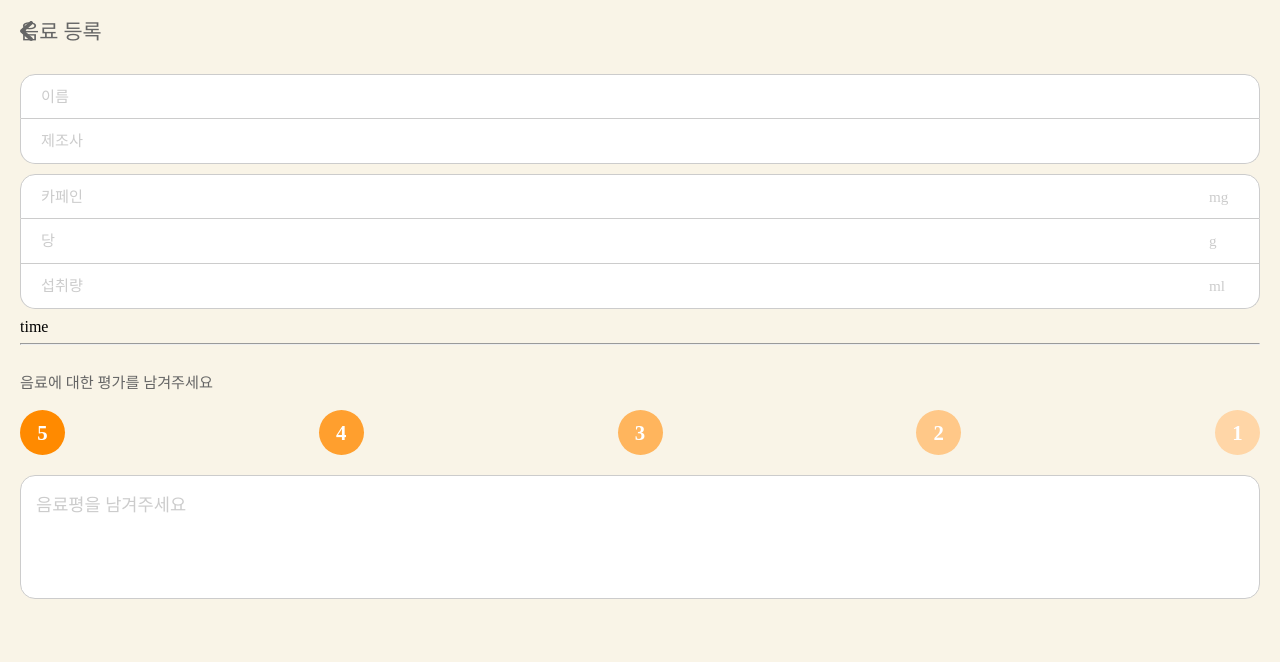
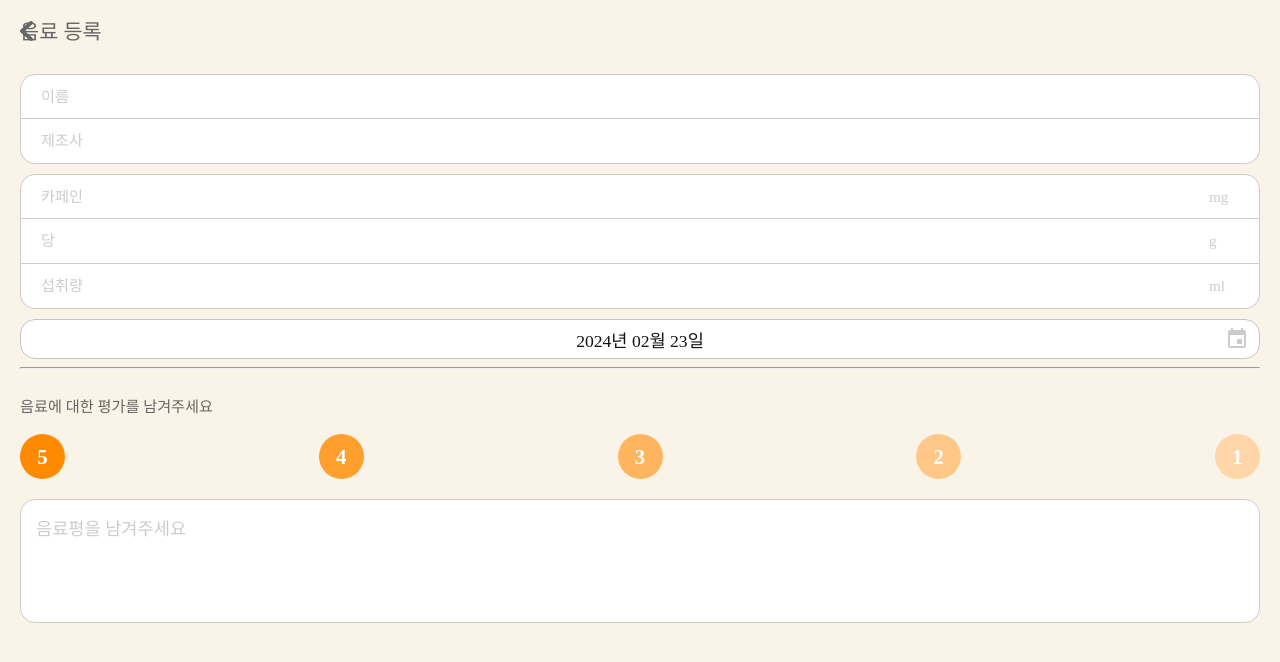
Before and after one commit to coffein-doctor/MST, a Next.js app in the folder mst/: page /beverage/create in a window 1280 px wide. Shown: the top 662 px of the page. Built offline with nearby package versions, Linux system fonts and the light colour scheme; a web font is replaced by a local one.

Commit message:
[FEAT] datepicker 커스텀 1차 완료(action bar, inputtextfield, toolba분리 + selected day정리필요)

```diff
--- a/mst/package.json
+++ b/mst/package.json
@@ -9,9 +9,13 @@
     "lint": "next lint"
   },
   "dependencies": {
-    "@emotion/react": "^11.11.3",
+    "@emotion/react": "^11.11.4",
+    "@emotion/styled": "^11.11.0",
+    "@mui/material": "^5.15.12",
+    "@mui/x-date-pickers": "^6.19.6",
     "@tanstack/react-query": "^5.22.2",
     "@types/recharts": "^1.8.29",
+    "dayjs": "^1.11.10",
     "next": "14.1.0",
     "react": "^18",
     "react-dom": "^18",
--- a/mst/src/app/(mainpage)/beverage/create/page.tsx
+++ b/mst/src/app/(mainpage)/beverage/create/page.tsx
@@ -4,6 +4,7 @@ import { css } from "@emotion/react";
 import TopBar from "@/components/common/TopBar/TopBar";
 import SubmitFormWrapper from "@/components/Beverage/SubmitFormWrapper";
 import RatingForm from "@/components/Beverage/RatingForm";
+import DatePicker from "@/components/Beverage/DatePicker/CustomDatePicker";
 
 function BeverageCreate() {
   const [formData, setFormData] = useState({
@@ -96,7 +97,7 @@ function BeverageCreate() {
           />
         </SubmitFormWrapper>
         {/* 날짜/시간 */}
-        <div>time</div>
+        <DatePicker/>
         {/* 평가 */}
         <RatingForm
           ratingValue={ratingData.ratingValue}
--- a/mst/src/app/(mainpage)/beverage/page.tsx
+++ b/mst/src/app/(mainpage)/beverage/page.tsx
@@ -1,7 +1,6 @@
 "use client";
 import Form from "@/components/common/Form/Form";
 import { css } from "@emotion/react";
-import { LEFTARROW, SEARCH } from "@/assets/icons";
 import BeverageForm from "@/components/Beverage/BeverageForm";
 import { useRouter } from "next/navigation";
 import { useState } from "react";
--- /dev/null
+++ b/mst/src/components/Beverage/DatePicker/CustomDPActionbar.tsx
@@ -0,0 +1,24 @@
+import { Button, DialogActions } from "@mui/material";
+import { PickersActionBarProps } from "@mui/x-date-pickers";
+
+// DatePicker Modal 하단 버튼
+const datePickerButtonStyle = {
+  color: "var(--default-black-color)",
+  borderRadius: "15px",
+};
+export default function CustomDatePickerActionbar(
+  props: PickersActionBarProps
+) {
+  const { onAccept, onCancel } = props;
+
+  return (
+    <DialogActions className={props.className}>
+      <Button onClick={onCancel} sx={datePickerButtonStyle}>
+        취소
+      </Button>
+      <Button onClick={onAccept} sx={datePickerButtonStyle}>
+        확인
+      </Button>
+    </DialogActions>
+  );
+}
--- /dev/null
+++ b/mst/src/components/Beverage/DatePicker/CustomDPInputTextField.tsx
@@ -0,0 +1,27 @@
+import { InputAdornment, TextField, TextFieldProps } from "@mui/material";
+import { CalendarIcon } from "@mui/x-date-pickers";
+
+// DatePicker Modal을 띄우기 전 input
+export function CustomTextField(props: TextFieldProps) {
+  return (
+    <TextField
+      {...props}
+      InputProps={{
+        endAdornment: (
+          <InputAdornment
+            position="end"
+            sx={{
+              position: "fixed",
+              right: "25px",
+              color: "var(--gray-color-4)",
+              width: "30px",
+              height: "60px",
+            }}
+          >
+            <CalendarIcon />
+          </InputAdornment>
+        ),
+      }}
+    />
+  );
+}
--- /dev/null
+++ b/mst/src/components/Beverage/DatePicker/CustomDPToolbar.tsx
@@ -0,0 +1,29 @@
+import { Box } from "@mui/material";
+import { DatePickerToolbar, DatePickerToolbarProps } from "@mui/x-date-pickers";
+import { Dayjs } from "dayjs";
+
+// DatePicker Modal 상단
+export default function CustomDatePickerToolbar(
+  props: DatePickerToolbarProps<Dayjs>
+) {
+  return (
+    <Box className={props.className}>
+      <DatePickerToolbar
+        toolbarFormat="YYYY년 MM월 DD일"
+        toolbarPlaceholder="값이 없습니다"
+        sx={{
+          backgroundColor: "var(--default-back-color)",
+          "& .MuiTypography-overline": {
+            color: "var(--default-caffein-color)",
+            fontSize: "var(--font-size-h6)",
+          },
+          "& .MuiDatePickerToolbar-title": {
+            color: "var( --gray-color-1)",
+            fontSize: "var(--font-size-h2)",
+          },
+        }}
+        {...props}
+      />
+    </Box>
+  );
+}
--- /dev/null
+++ b/mst/src/components/Beverage/DatePicker/CustomDatePicker.tsx
@@ -0,0 +1,84 @@
+import dayjs, { Dayjs } from "dayjs";
+import { AdapterDayjs } from "@mui/x-date-pickers/AdapterDayjs";
+import { LocalizationProvider } from "@mui/x-date-pickers/LocalizationProvider";
+import { MobileDatePicker } from "@mui/x-date-pickers/MobileDatePicker";
+import { useState } from "react";
+import { ThemeProvider, createTheme } from "@mui/material";
+
+import { CustomTextField } from "./CustomDPInputTextField";
+import CustomDatePickerToolbar from "./CustomDPToolbar";
+import CustomDatePickerActionbar from "./CustomDPActionbar";
+import "dayjs/locale/ko";
+
+const theme = createTheme({
+  typography: {
+    fontFamily: "SCoreDream",
+  },
+});
+// https://mui.com/x/react-date-pickers/custom-components/
+// https://mui.com/x/api/date-pickers/date-picker/#slots
+
+export default function CustomDatePicker() {
+  // locale 설정
+  dayjs.locale("ko");
+
+  const [selectedDate, setSelectedDate] = useState<Dayjs | null>(dayjs());
+
+  const handleDateChange = (date: Dayjs | null) => {
+    setSelectedDate(date);
+  };
+
+  // const tempDate = dayjs(selectedDate).format("YYYY-MM_DD");
+  // console.log(tempDate);
+  return (
+    <ThemeProvider theme={theme}>
+      <LocalizationProvider
+        //날짜 라이브러리Day.js 활용
+        dateAdapter={AdapterDayjs}
+        adapterLocale="ko"
+        localeText={{
+          datePickerToolbarTitle: "날짜를 선택해주세요",
+        }}
+      >
+        <MobileDatePicker
+          name="date"
+          value={selectedDate}
+          onChange={handleDateChange}
+          format="YYYY년 MM월 DD일"
+          disableFuture
+          slots={{
+            textField: CustomTextField,
+            toolbar: CustomDatePickerToolbar,
+            actionBar: CustomDatePickerActionbar,
+          }}
+          slotProps={{
+						// selected될 시 색변화
+            day: {
+              sx: {
+                "&.MuiPickersDay-root.Mui-selected": {
+                  backgroundColor: "var(--default-yellow-color)",
+                },
+              },
+            },
+          }}
+          sx={datePickerCSS}
+        />
+      </LocalizationProvider>
+    </ThemeProvider>
+  );
+}
+
+const datePickerCSS = {
+  width: "100%",
+  "& .MuiOutlinedInput-root": {
+    color: "var(--default-black-color)",
+    borderRadius: "15px",
+    backgroundColor: "var(--default-white-color)",
+    height: "40px",
+  },
+  "& .MuiOutlinedInput-input": {
+    color: "var(--default-black-color)",
+    fontSize: "var(--font-size-h4)",
+    textAlign: "center",
+  },
+};
```
Also changed, not shown: 1 other file (tests, documents, lock files or other folders).
